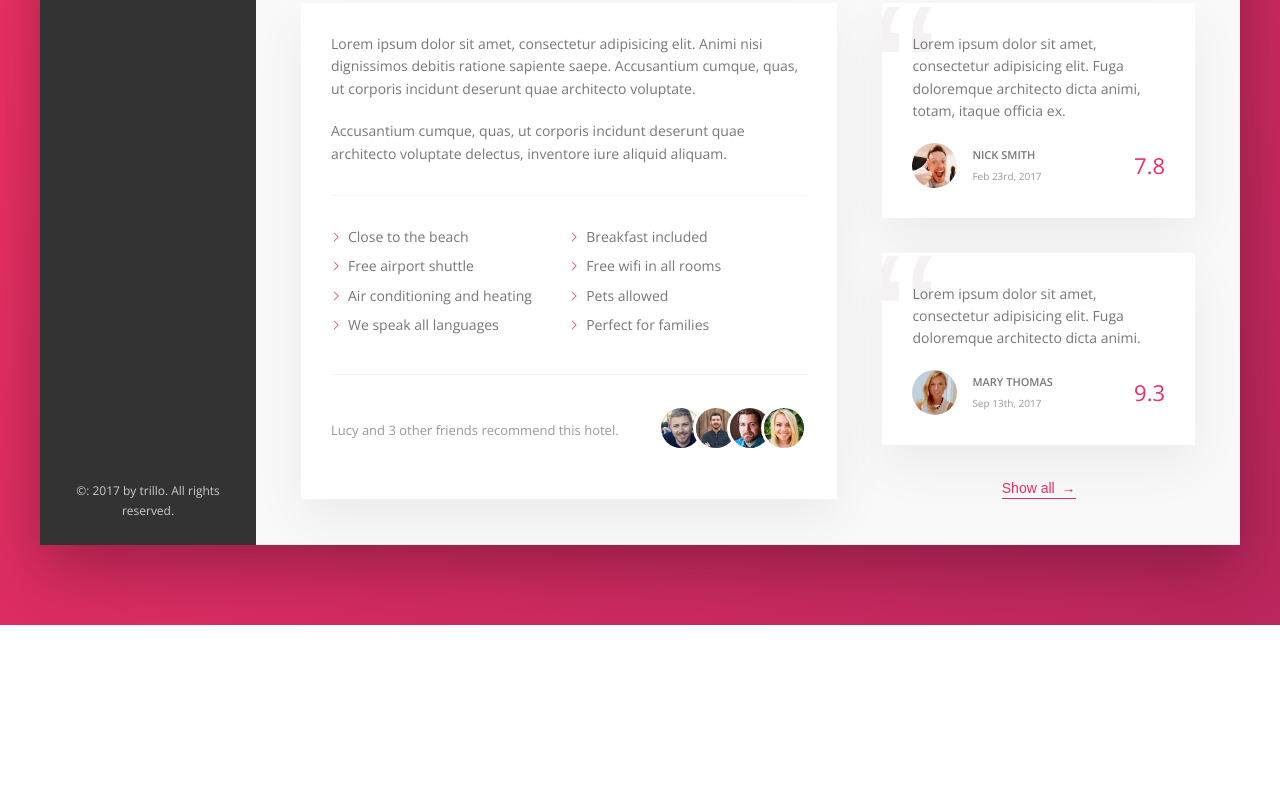
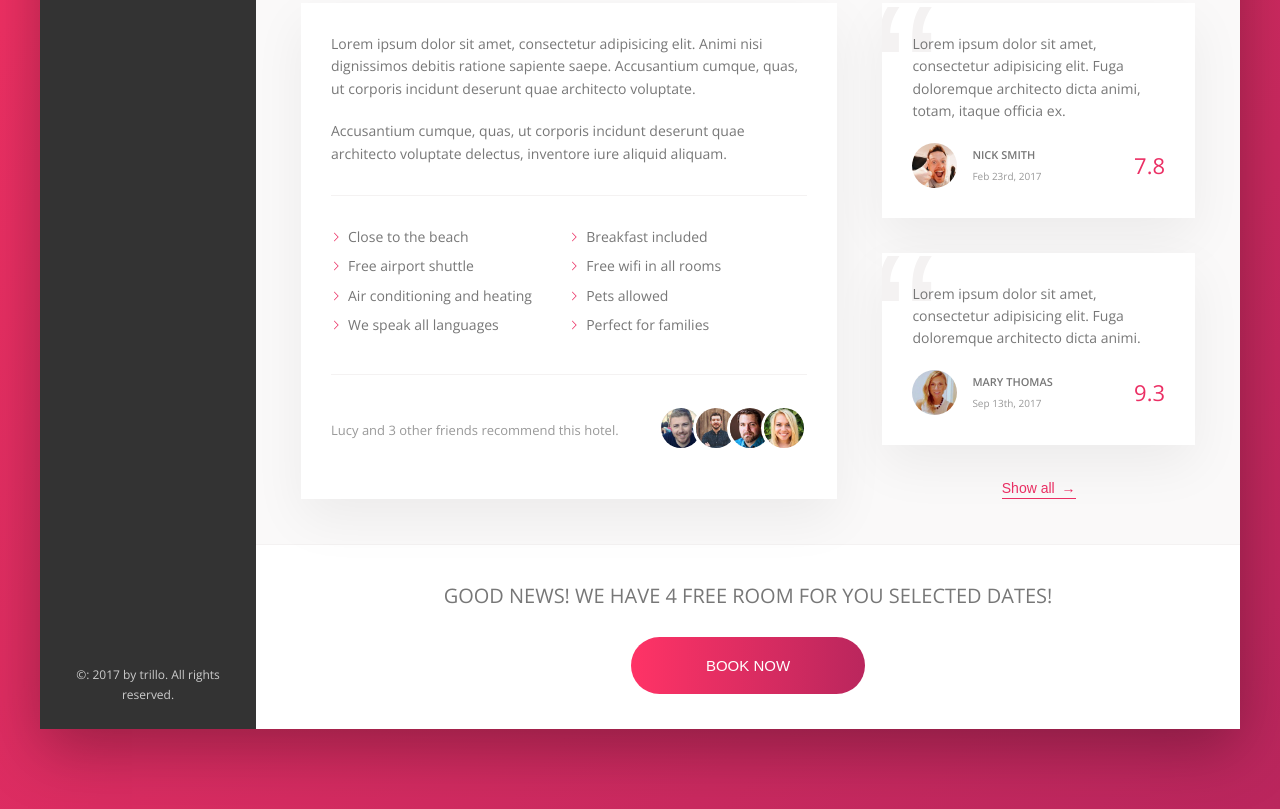
Before and after one commit to arikihamano/2-trillo, a website: page index.html in a window 1280 px wide. Shown: the part 644-1453 px from the top of the page. Before the commit the page ends 1269 px from the top, so only its background shows below. Drawn offline with nearby package versions, Linux system fonts and the light colour scheme.

Commit message:
finish 85

```diff
--- a/index.html
+++ b/index.html
@@ -202,6 +202,16 @@
 
               <button class="btn-inline">Show all <span>&rarr;</span></button>
             </div>
+
+          </div>
+          <div class="cta">
+            <h2 class="cta__book-now">
+              Good news! We have 4 free room for you selected dates!
+            </h2>
+            <button class="btn">
+              <span class="btn__visible">Book now</span>
+              <span class="btn__invisible">Only 4 rooms left</span>
+            </button>
           </div>
         </main>
       </div>
--- a/sass/_components.scss
+++ b/sass/_components.scss
@@ -441,3 +441,70 @@
     z-index: 1;
   }
 }
+
+.cta {
+  padding: 3.5rem;
+  text-align: center;
+  &__book-now {
+    font-size: 2rem;
+    font-weight: 300;
+    text-transform: uppercase;
+    margin-bottom: 2.5rem;
+  }
+}
+
+///////////////////////////////////
+// CALL TO button
+.btn {
+  font-size: 1.5rem;
+  font-weight: 300;
+  text-transform: uppercase;
+  border-radius: 100px;
+  border: none;
+  background-image: linear-gradient(
+    to right,
+    var(--color-primary-light),
+    var(--color-primary-dark)
+  );
+  color: #fff;
+  position: relative;
+  overflow: hidden;
+  cursor: pointer;
+
+  & > * {
+    display: inline-block;
+    height: 100%;
+    width: 100%;
+    transition: all 0.2s;
+  }
+
+  &__visible {
+    padding: 2rem 7.5rem;
+  }
+
+  &__invisible {
+    position: absolute;
+    padding: 2rem 0;
+    left: 0;
+    top: -100%;
+  }
+
+  &:hover {
+    background-image: linear-gradient(
+      to left,
+      var(--color-primary-light),
+      var(--color-primary-dark)
+    );
+  }
+  &:hover &__visible {
+    transform: translateY(100%);
+  }
+  &:hover &__invisible {
+    top: 0;
+  }
+
+  &:focus {
+    outline: none;
+    animation: pulsate 1s infinite;
+  }
+}
```
Also changed, not shown: css/style.css.
